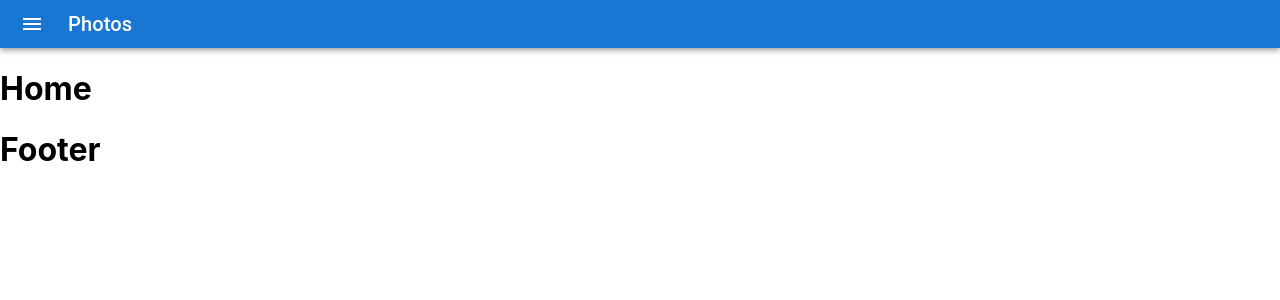
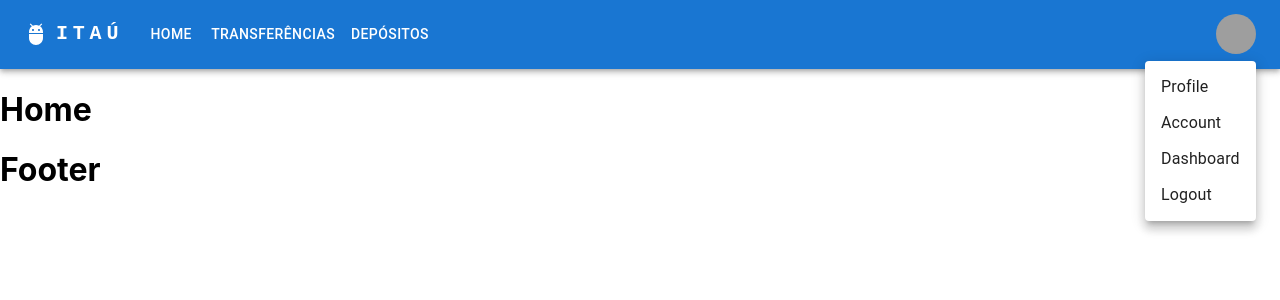
Before and after one commit to gustavomlima9393/TesteTuringItau, a React (Create React App) app in the folder frontend/contabancariafront/: page / in a window 1280 px wide. Both pictures are taken after a click on the button "Open settings". Shown: the top 300 px of the page. Built offline with nearby package versions, Linux system fonts and the light colour scheme; grey boxes are pictures that could not be loaded; the HTML template or start-up script is replaced by a standard one.

Commit message:
Testando Navbar

```diff
--- a/frontend/contabancariafront/src/components/estaticos/navbar/Navbar.tsx
+++ b/frontend/contabancariafront/src/components/estaticos/navbar/Navbar.tsx
@@ -1,26 +1,163 @@
-import React from "react";
+import * as React from 'react';
 import AppBar from '@mui/material/AppBar';
 import Box from '@mui/material/Box';
 import Toolbar from '@mui/material/Toolbar';
+import IconButton from '@mui/material/IconButton';
 import Typography from '@mui/material/Typography';
-import IconButton from '@mui/material/IconButton';
+import Menu from '@mui/material/Menu';
 import MenuIcon from '@mui/icons-material/Menu';
+import Container from '@mui/material/Container';
+import Avatar from '@mui/material/Avatar';
+import Button from '@mui/material/Button';
+import Tooltip from '@mui/material/Tooltip';
+import MenuItem from '@mui/material/MenuItem';
+import AdbIcon from '@mui/icons-material/Adb';
+
+
+const pages = ['Home', 'Transferências', 'Depósitos'];
+const settings = ['Profile', 'Account', 'Dashboard', 'Logout'];
 
 function Navbar() {
+  const [anchorElNav, setAnchorElNav] = React.useState<null | HTMLElement>(null);
+  const [anchorElUser, setAnchorElUser] = React.useState<null | HTMLElement>(null);
+
+  const handleOpenNavMenu = (event: React.MouseEvent<HTMLElement>) => {
+    setAnchorElNav(event.currentTarget);
+  };
+  const handleOpenUserMenu = (event: React.MouseEvent<HTMLElement>) => {
+    setAnchorElUser(event.currentTarget);
+  };
+
+  const handleCloseNavMenu = () => {
+    setAnchorElNav(null);
+  };
+
+  const handleCloseUserMenu = () => {
+    setAnchorElUser(null);
+  };
+
   return (
-        <Box sx={{ flexGrow: 1 }}>
     <AppBar position="static">
-                <Toolbar variant="dense">
-                    <IconButton edge="start" color="inherit" aria-label="menu" sx={{ mr: 2 }}>
+      <Container maxWidth="xl">
+        <Toolbar disableGutters>
+          <AdbIcon sx={{ display: { xs: 'none', md: 'flex' }, mr: 1 }} />
+          <Typography
+            variant="h6"
+            noWrap
+            component="a"
+            href="/"
+            sx={{
+              mr: 2,
+              display: { xs: 'none', md: 'flex' },
+              fontFamily: 'monospace',
+              fontWeight: 700,
+              letterSpacing: '.3rem',
+              color: 'inherit',
+              textDecoration: 'none',
+            }}
+          >
+            ITAÚ
+          </Typography>
+
+          <Box sx={{ flexGrow: 1, display: { xs: 'flex', md: 'none' } }}>
+            <IconButton
+              size="large"
+              aria-label="account of current user"
+              aria-controls="menu-appbar"
+              aria-haspopup="true"
+              onClick={handleOpenNavMenu}
+              color="inherit"
+            >
               <MenuIcon />
             </IconButton>
-                    <Typography variant="h6" color="inherit" component="div">
-                        Photos
+            <Menu
+              id="menu-appbar"
+              anchorEl={anchorElNav}
+              anchorOrigin={{
+                vertical: 'bottom',
+                horizontal: 'left',
+              }}
+              keepMounted
+              transformOrigin={{
+                vertical: 'top',
+                horizontal: 'left',
+              }}
+              open={Boolean(anchorElNav)}
+              onClose={handleCloseNavMenu}
+              sx={{
+                display: { xs: 'block', md: 'none' },
+              }}
+            >
+              {pages.map((page) => (
+                <MenuItem key={page} onClick={handleCloseNavMenu}>
+                  <Typography textAlign="center">{page}</Typography>
+                </MenuItem>
+              ))}
+            </Menu>
+          </Box>
+          <AdbIcon sx={{ display: { xs: 'flex', md: 'none' }, mr: 1 }} />
+          <Typography
+            variant="h5"
+            noWrap
+            component="a"
+            href=""
+            sx={{
+              mr: 2,
+              display: { xs: 'flex', md: 'none' },
+              flexGrow: 1,
+              fontFamily: 'monospace',
+              fontWeight: 700,
+              letterSpacing: '.3rem',
+              color: 'inherit',
+              textDecoration: 'none',
+            }}
+          >
+            LOGO
           </Typography>
+          <Box sx={{ flexGrow: 1, display: { xs: 'none', md: 'flex' } }}>
+            {pages.map((page) => (
+              <Button
+                key={page}
+                onClick={handleCloseNavMenu}
+                sx={{ my: 2, color: 'white', display: 'block' }}
+              >
+                {page}
+              </Button>
+            ))}
+          </Box>
+
+          <Box sx={{ flexGrow: 0 }}>
+            <Tooltip title="Open settings">
+              <IconButton onClick={handleOpenUserMenu} sx={{ p: 0 }}>
+                <Avatar alt="Remy Sharp" src="/static/images/avatar/2.jpg" />
+              </IconButton>
+            </Tooltip>
+            <Menu
+              sx={{ mt: '45px' }}
+              id="menu-appbar"
+              anchorEl={anchorElUser}
+              anchorOrigin={{
+                vertical: 'top',
+                horizontal: 'right',
+              }}
+              keepMounted
+              transformOrigin={{
+                vertical: 'top',
+                horizontal: 'right',
+              }}
+              open={Boolean(anchorElUser)}
+              onClose={handleCloseUserMenu}
+            >
+              {settings.map((setting) => (
+                <MenuItem key={setting} onClick={handleCloseUserMenu}>
+                  <Typography textAlign="center">{setting}</Typography>
+                </MenuItem>
+              ))}
+            </Menu>
+          </Box>
         </Toolbar>
+      </Container>
     </AppBar>
-        </Box>
   );
 }
-
 export default Navbar;
```
Lines whose indentation alone changed are shown as unchanged.
